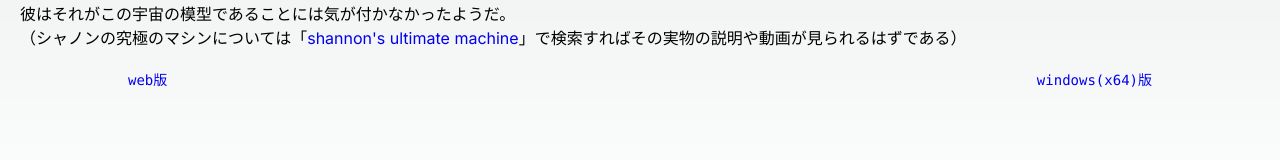
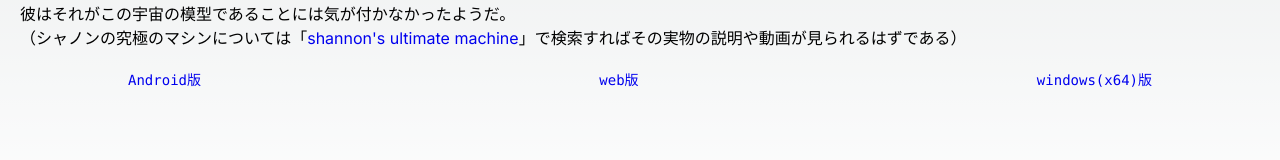
Before and after one commit to ishiki-hikuhiku-game/claude-shannon-ultimate-machine-ranking, a Next.js app: page / in a window 1280 px wide. Shown: the part 556-716 px from the top of the page. Built offline with nearby package versions, Linux system fonts and the light colour scheme; no server answers; the database is empty.

Commit message:
音楽ファイルを配信する

```diff
--- a/src/app/page.tsx
+++ b/src/app/page.tsx
@@ -63,6 +63,16 @@ export default async function Home() {
           <div>
             <a
               className="link"
+              href="https://play.google.com/store/apps/details?id=xyz.tannakaken.shannos_ultimate_machine"
+              target="_blank"
+              rel="noopener noreferrer"
+            >
+              Android版
+            </a>
+          </div>
+          <div>
+            <a
+              className="link"
               href="https://claude-shannons-ultimate-machine.netlify.app/"
               target="_blank"
               rel="noopener noreferrer"
```
Also changed, not shown: 2 other files (tests, documents, lock files or other folders).
